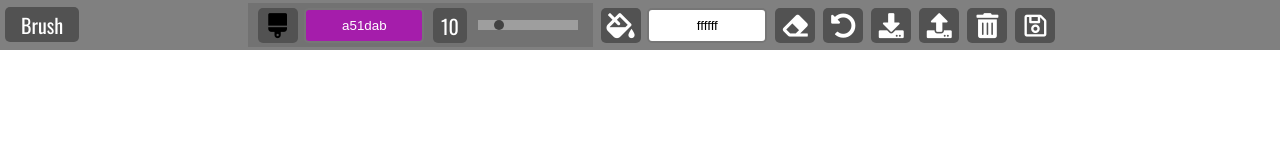
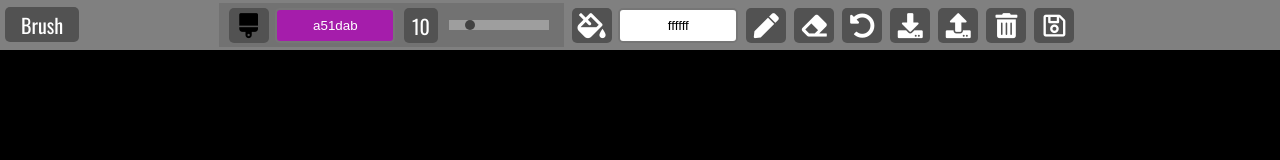
Before and after one commit to asyr01/paint-canvas, a plain HTML site: page index.html in a window 1280 px wide. Drawn offline with nearby package versions, Linux system fonts and the light colour scheme.

Commit message:
pen could change between rounded and square

```diff
--- a/index.html
+++ b/index.html
@@ -36,6 +36,10 @@
       <div class="bucket tool">
         <i class="fas fa-fill-drip" title="Background Color"></i>
         <input class="jscolor" value="ffffff" id="bucket-color" />
+      </div>
+      <!-- Eraser -->
+      <div class="tool">
+        <i class="fas fa-pen" id="pen" title="pen"></i>
       </div>
       <!-- Eraser -->
       <div class="tool">
--- a/script.js
+++ b/script.js
@@ -6,6 +6,7 @@ const brushSize = document.getElementById('brush-size');
 const brushSlider = document.getElementById('brush-slider');
 const bucketColorBtn = document.getElementById('bucket-color');
 const eraser = document.getElementById('eraser');
+const pen = document.getElementById('pen');
 const clearCanvasBtn = document.getElementById('clear-canvas');
 const saveStorageBtn = document.getElementById('save-storage');
 const loadStorageBtn = document.getElementById('load-storage');
@@ -19,8 +20,9 @@ canvas.id = 'canvas';
 const context = canvas.getContext('2d');
 
 let currentSize = 10;
-let bucketColor = '#FFFFFF';
-let currentColor = '#A51DAB';
+let bucketColor = '#000000';
+let currentColor = '#ffffff';
+let isRounded = true;
 let isEraser = false;
 let isMouseDown = false;
 let drawnArray = [];
@@ -51,6 +53,12 @@ bucketColorBtn.addEventListener('change', () => {
   restoreCanvas();
 });
 
+// Pen
+pen.addEventListener('click', () => {
+  isRounded = !isRounded;
+  switchToBrush();
+});
+
 // // Eraser
 eraser.addEventListener('click', () => {
   isEraser = true;
@@ -63,6 +71,11 @@ eraser.addEventListener('click', () => {
 
 // // Switch back to Brush
 function switchToBrush() {
+  if (isRounded) {
+    context.lineCap = 'round';
+  } else {
+    context.lineCap = 'square';
+  }
   activeToolEl.style.background = 'rgb(82, 82, 82)';
   isEraser = false;
   activeToolEl.textContent = 'Brush';
@@ -140,6 +153,7 @@ function getMousePosition(event) {
 canvas.addEventListener('mousedown', (event) => {
   isMouseDown = true;
   const currentPosition = getMousePosition(event);
+
   context.moveTo(currentPosition.x, currentPosition.y);
   context.beginPath();
   context.lineWidth = currentSize;
--- a/style.css
+++ b/style.css
@@ -12,7 +12,7 @@ body {
 }
 
 .top-bar {
-  padding-left: 15px;
+  padding-left: 5px;
   height: 50px;
   width: 100%;
   position: fixed;
```
